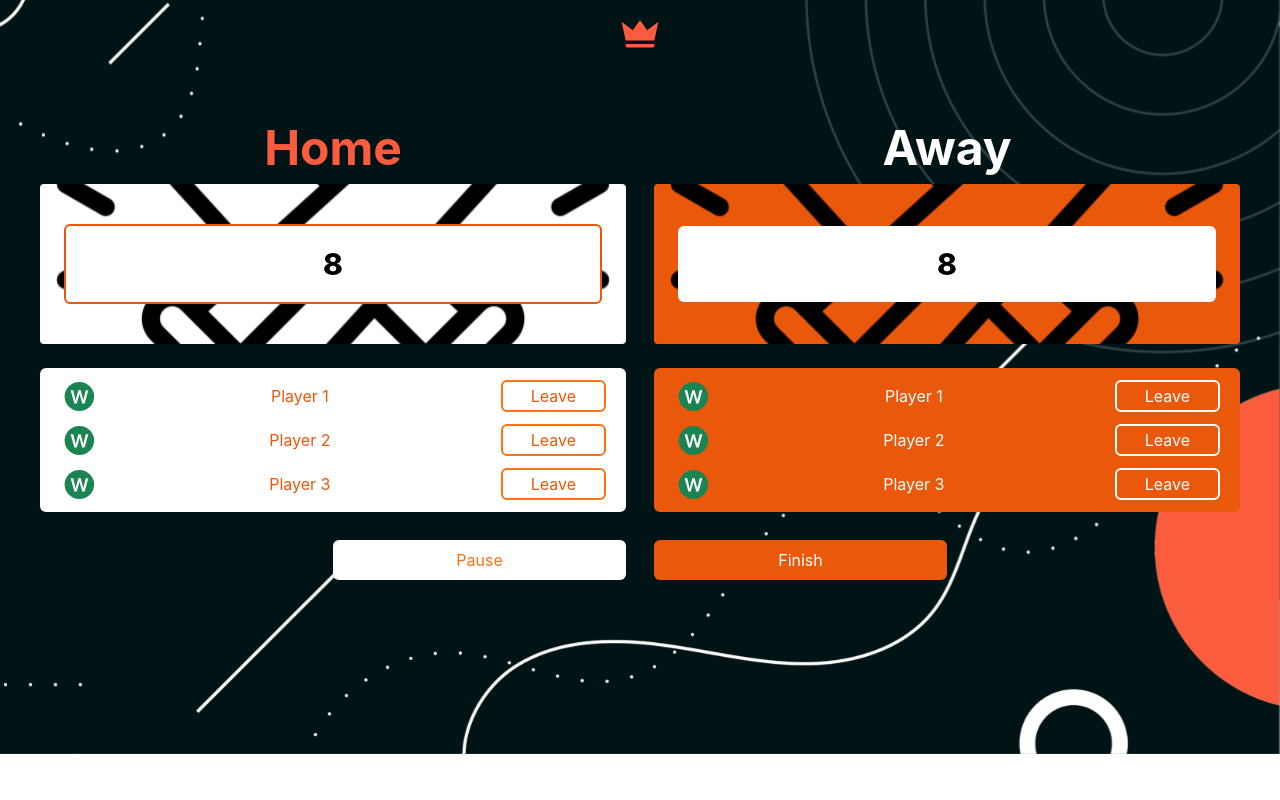
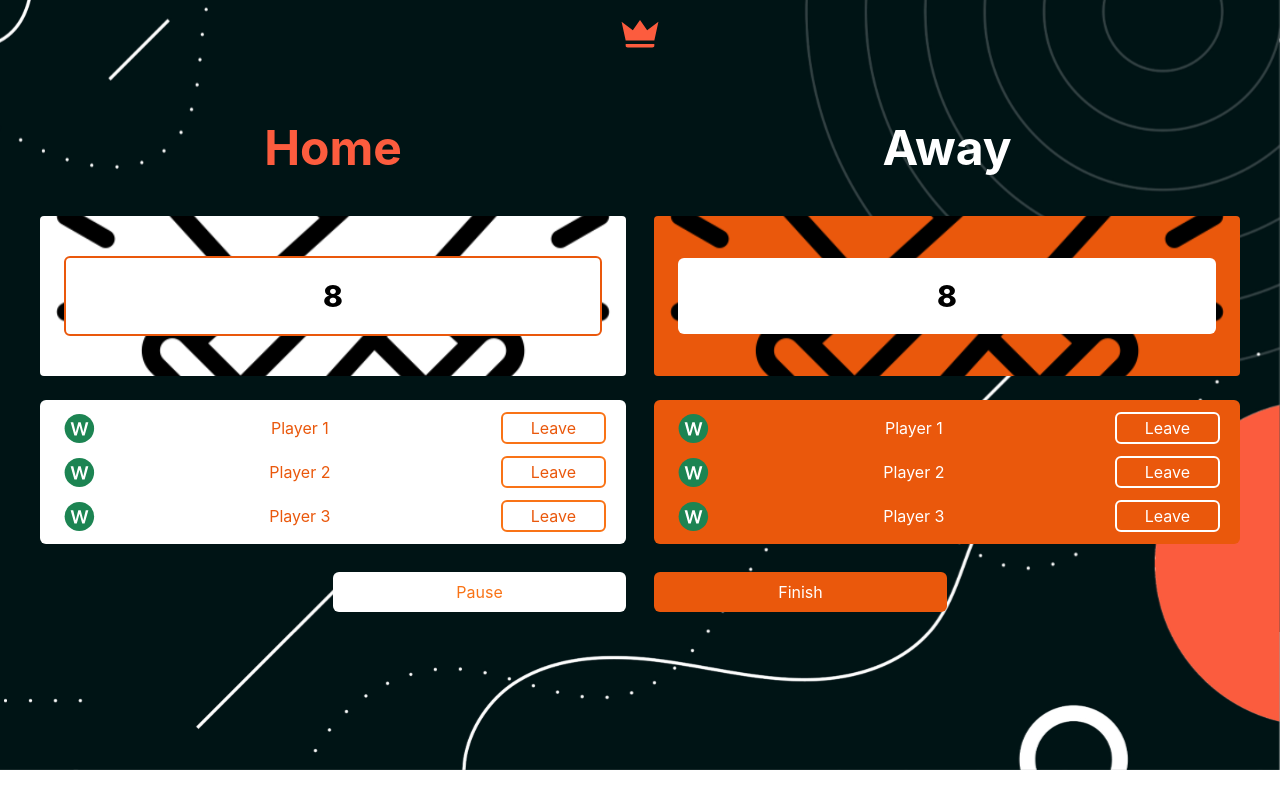
Before and after one commit to s3v3n-up/mvp, a Next.js app: page /scoreboard in a window 1280 px wide. Built offline with nearby package versions, Linux system fonts and the light colour scheme.

Commit message:
fix some styling

```diff
--- a/src/styles/Scoreboard.module.sass
+++ b/src/styles/Scoreboard.module.sass
@@ -16,6 +16,7 @@
                 font-weight: 700
                 font-size: 3rem
                 color: #FC5C3E
+                margin-bottom: 2rem
 
             .homeplayers
                 margin-top: 1.5rem
@@ -39,6 +40,7 @@
                 text-align: center
                 font-weight: 700
                 font-size: 3rem
+                margin-bottom: 2rem
                 @media screen and (max-width: 768px)
                     font-size: 2rem
 
```
